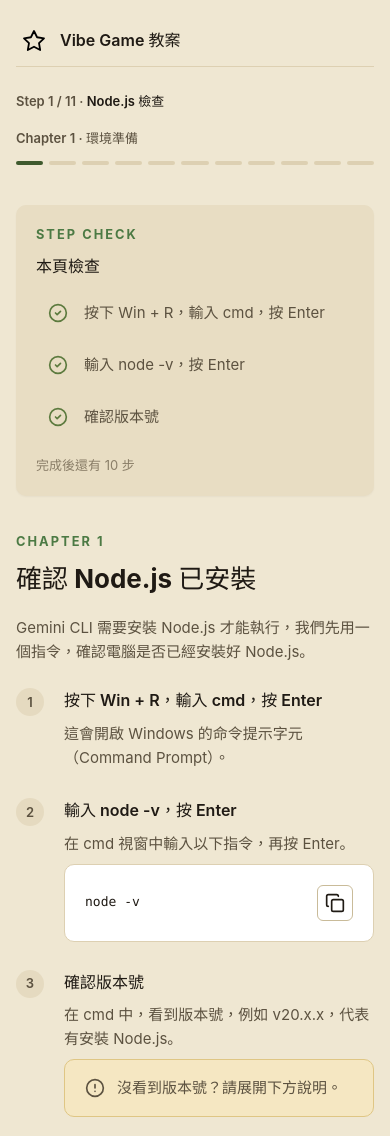
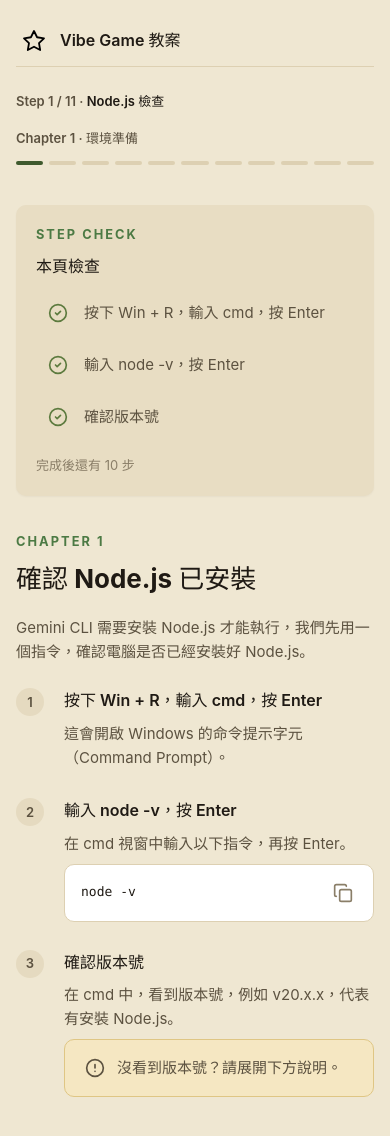
Before and after one commit to pablo0825/gemini-cli-unity-guide, a React (Vite) app: page / in a window 390 px wide. Shown: the top 1136 px of the page. Built offline with nearby package versions, Linux system fonts and the light colour scheme.

Commit message:
feat(CopyBlock): 新增複製成功 tooltip 提示

```diff
--- a/src/components/CopyBlock.tsx
+++ b/src/components/CopyBlock.tsx
@@ -32,6 +32,7 @@
   return (
     <article className="copy-block">
       <pre>{block.content}</pre>
+      <div className="copy-block__copy-action">
         <button
           aria-label={copyLabel}
           className={`copy-block__button copy-block__button--${status}`}
@@ -45,6 +46,12 @@
             }`}
           />
         </button>
+        {isCopied && (
+          <span aria-live="polite" className="copy-block__tooltip">
+            已複製
+          </span>
+        )}
+      </div>
     </article>
   );
 }
--- a/src/styles/app.css
+++ b/src/styles/app.css
@@ -463,31 +463,49 @@
   background: var(--color-primary-hover);
 }
 
+.copy-block__copy-action {
+  position: relative;
+  flex: 0 0 auto;
+  align-self: start;
+}
+
+.copy-block__tooltip {
+  position: absolute;
+  bottom: calc(100% + var(--space-2));
+  left: 50%;
+  transform: translateX(-50%);
+  padding: var(--space-1) var(--space-2);
+  border-radius: var(--radius-xs);
+  background: var(--color-text-primary);
+  color: var(--color-text-on-primary);
+  font-size: var(--text-caption);
+  white-space: nowrap;
+  pointer-events: none;
+  box-shadow: var(--shadow-sm);
+}
+
 .copy-block__button {
   display: inline-grid;
-  flex: 0 0 auto;
   place-items: center;
-  align-self: start;
   width: 36px;
   height: 36px;
   padding: 0;
-  border: 1px solid var(--color-border-default);
+  border: none;
   border-radius: var(--radius-sm);
-  background: var(--color-bg-surface);
-  color: var(--color-text-primary);
+  background: transparent;
+  color: var(--color-text-muted);
   box-shadow: none;
 }
 
 .copy-block__button:hover {
   transform: none;
-  background: var(--color-bg-muted);
+  background: transparent;
+  color: var(--color-primary);
   box-shadow: none;
 }
 
 .copy-block__button--copied {
-  border-color: var(--color-success-border);
-  background: var(--color-success-bg);
-  color: var(--color-success-fg);
+  color: var(--color-success-icon);
 }
 
 .copy-block__button-icon {
@@ -1042,8 +1060,7 @@
   .overview-card,
   .chapter-card,
   .guide-sidebar,
-  .step-card,
-  .copy-block {
+  .step-card {
     padding: 20px;
   }
 
```
Lines whose indentation alone changed are shown as unchanged.
